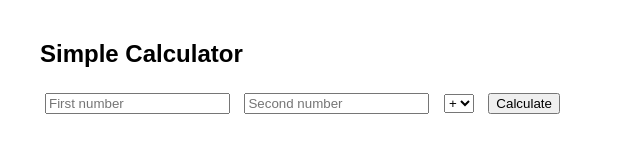
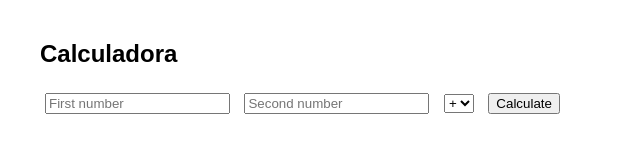
Before and after one commit to alekosmp86/docker_example, a website: page public/index.html in a window 1280 px wide. Shown: the whole page, without its empty margins (0-640 px from the left). Drawn offline with Linux system fonts and the light colour scheme.

Commit message:
Cambio titulo

```diff
--- a/public/index.html
+++ b/public/index.html
@@ -10,7 +10,7 @@
     </style>
 </head>
 <body>
-    <h2>Simple Calculator</h2>
+    <h2>Calculadora</h2>
     <input type="number" id="num1" placeholder="First number">
     <input type="number" id="num2" placeholder="Second number">
     <select id="operation">
```
